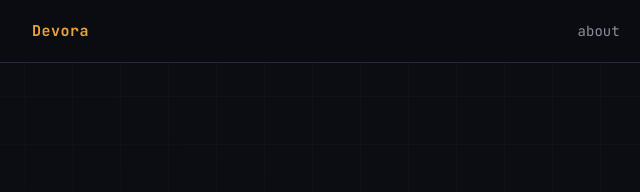
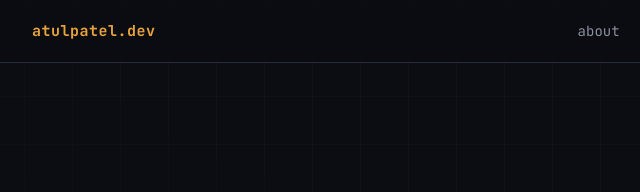
Before and after one commit to atul11997/atulpateldev, a plain HTML site: page index.html in a window 1280 px wide. Shown: the top 192 px of the page, 120-760 px from the left. Drawn offline with Linux system fonts and the light colour scheme.

Commit message:
Update index.html

```diff
--- a/index.html
+++ b/index.html
@@ -290,7 +290,7 @@ footer{padding:32px;text-align:center;font-family:var(--font-mono);font-size:12.
 
 <nav>
   <div class="wrap">
-    <div class="logo">Devora</div>
+    <div class="logo">atulpatel.dev</div>
     <ul class="navlinks" id="navlinks">
       <li><a href="#about">about</a></li>
       <li><a href="#experience">experience</a></li>
```
